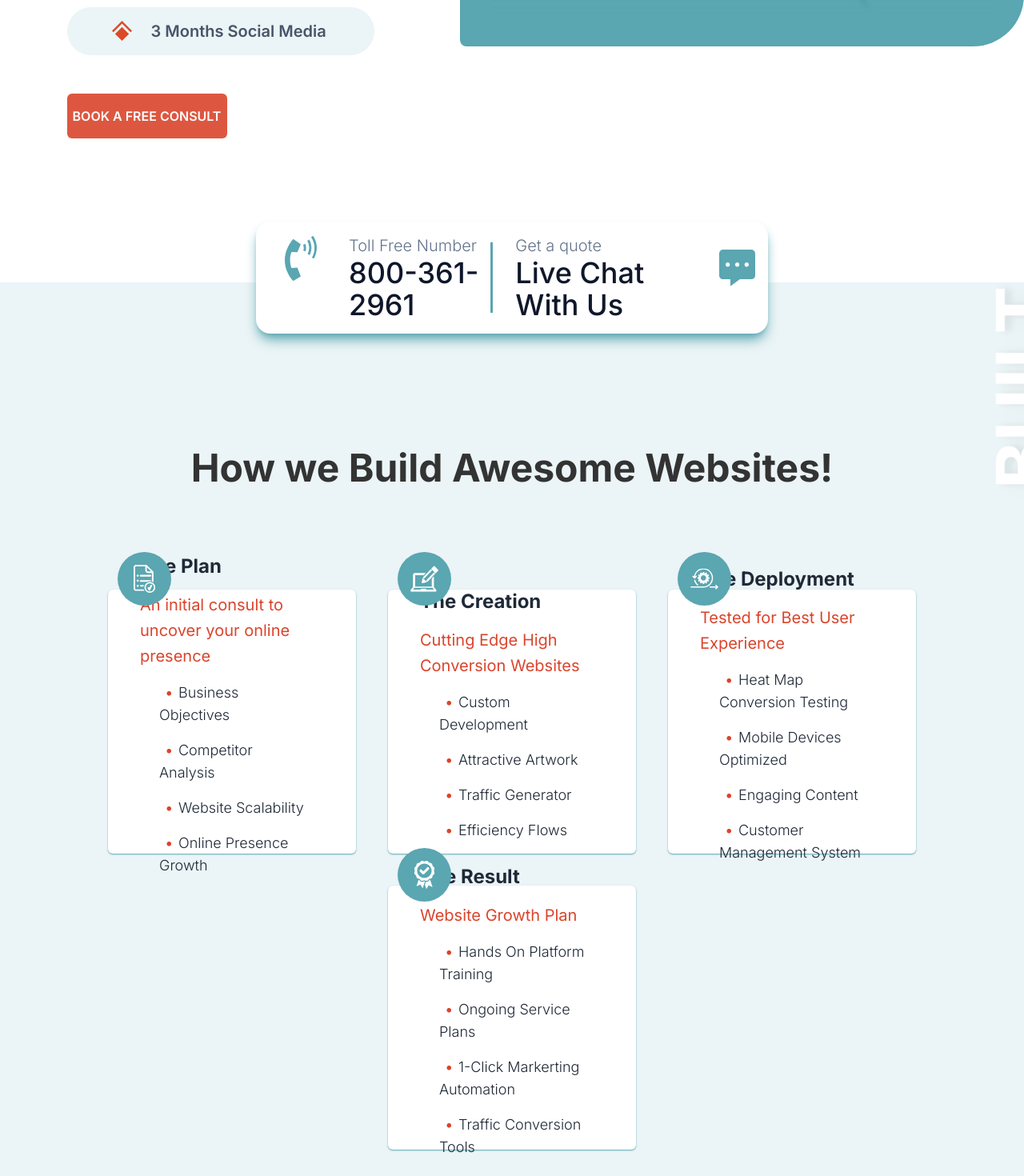
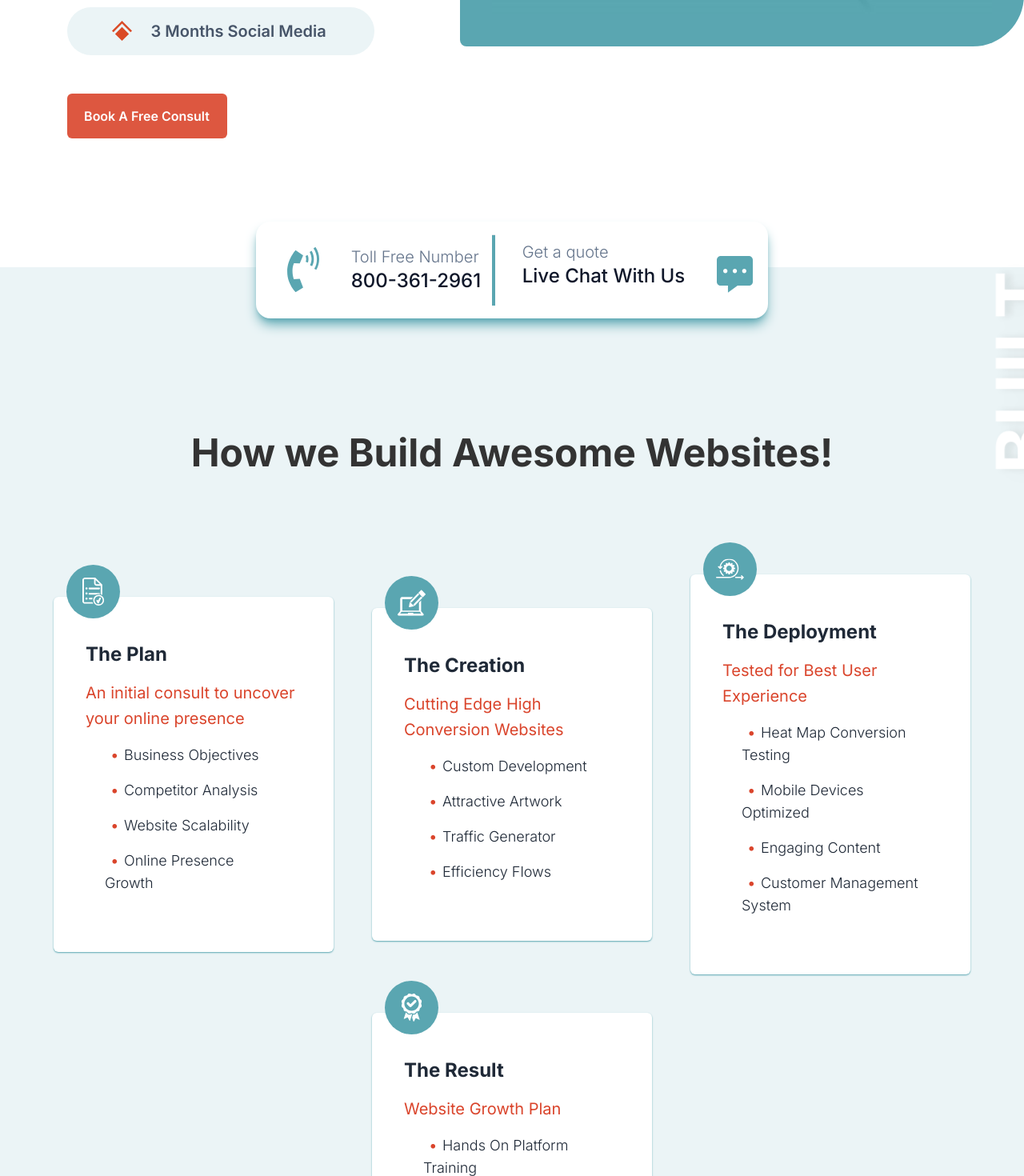
Before and after one commit to popooladayo/Nanoqode, a React (Vite) app: page / in a window 1280 px wide. Shown: the part 980-2450 px from the top of the page at 80% size. Built offline with nearby package versions, Linux system fonts and the light colour scheme.

Commit message:
Final design tweaks

```diff
--- a/src/Components/Card.jsx
+++ b/src/Components/Card.jsx
@@ -1,10 +1,9 @@
 import React from "react";
-import { PageIcon } from "./SVGs";
 
 const Card = ({ Icon, title, text, list }) => {
     return (
-        <div className="h-[330px] w-[310px] bg-white shadow-sm shadow-light-blue rounded-md flex items-center relative group hover:scale-[1.05] hover:-translate-y-6 hover:bg-deep-orange transition duration-700 ease-in-out cursor-pointer">
-            <div className="absolute top-[-2.9rem] left-3 bg-[#5AA6B1] p-4 rounded-full">
+        <div className="max-w-[350px] bg-white shadow-sm shadow-light-blue rounded-md flex items-center relative group hover:scale-[1.05] hover:-translate-y-6 hover:bg-deep-orange transition duration-700 ease-in-out cursor-pointer">
+            <div className="absolute top-[-2.5rem] left-[1rem] bg-[#5AA6B1] p-4 rounded-full">
                 <Icon />
             </div>
             <div className="text-left p-10 group-hover:text-white">
--- a/src/Components/ClientCard.jsx
+++ b/src/Components/ClientCard.jsx
@@ -4,7 +4,7 @@ import { Stars } from "./SVGs";
 
 const ClientCard = ({ name, title }) => {
     return (
-        <div className="bg-white max-w-lg p-6 text-left space-y-6 drop-shadow-lg rounded-lg relative">
+        <div className="bg-white max-w-md p-6 text-left space-y-6 drop-shadow-lg rounded-lg relative">
             <Stars />
             <p className="font-normal text-sm md:text-[14px] text-slate-600 leading-6">
                 "Lorem ipsum dolor sit amet, consectetur adipiscing elit. Suspendisse varius enim in eros elementum
@@ -15,7 +15,7 @@ const ClientCard = ({ name, title }) => {
                 <p className="font-light text-sm">{title}</p>
             </div>
             <div>
-                <FcGoogle className="w-20 h-20 absolute right-2 bottom-2" />
+                <FcGoogle className="w-16 h-16 absolute right-2 bottom-2" />
             </div>
         </div>
     );
--- a/src/Components/CtaBox.jsx
+++ b/src/Components/CtaBox.jsx
@@ -5,24 +5,24 @@ const CTABox = () => {
     return (
         <div className="lg:flex items-center justify-around rounded-[18px] p-2 md:p-4 max-w-[848px] shadow-lg shadow-light-blue bg-white">
             <div className="flex gap-5 sm:gap-10 pl-5">
-                <div>
+                <div className="hidden lg:block">
                     <Phone />
                 </div>
                 <div className="text-base lg:text-xl font-light text-slate-500 text-left leading-10">
                     <p>Toll Free Number</p>
-                    <p className="text-slate-900 font-medium text-2xl lg:text-4xl leading-[3rem]">800-361-2961</p>
+                    <p className="text-slate-900 font-medium text-xl lg:text-2xl leading-[3rem]">800-361-2961</p>
                 </div>
             </div>
 
             <hr className="w-full h-[6px] lg:h-[89px] lg:w-[.3rem] lg:mx-2  bg-light-blue" />
 
             <div className="flex lg:flex-row-reverse gap-5 sm:gap-10 pl-5">
-                <div className="pt-3">
+                <div className="hidden lg:block pt-3">
                     <Message />
                 </div>
                 <div className="text-base lg:text-xl font-light text-slate-500 text-left leading-10">
                     <p>Get a quote</p>
-                    <p className="text-slate-900 font-medium text-2xl lg:text-4xl leading-[3rem]">Live Chat With Us</p>
+                    <p className="text-slate-900 font-medium text-xl lg:text-2xl leading-[3rem]">Live Chat With Us</p>
                 </div>
             </div>
         </div>
--- a/src/Components/NavbarD.jsx
+++ b/src/Components/NavbarD.jsx
@@ -61,7 +61,7 @@ const Navbar = () => {
                             <li>
                                 <a>Home</a>
                             </li>
-                            <li tabIndex={0}>
+                            <li tabIndex={1}>
                                 <a>
                                     Website
                                     <svg
@@ -83,7 +83,7 @@ const Navbar = () => {
                                     </li>
                                 </ul>
                             </li>
-                            <li tabIndex={0}>
+                            <li tabIndex={2}>
                                 <a>
                                     Marketing
                                     <svg
--- a/src/Components/PortfolioCard.jsx
+++ b/src/Components/PortfolioCard.jsx
@@ -3,7 +3,7 @@ import { ArrowRight } from "./SVGs";
 
 const PortfolioCard = ({ PortImage, title, text }) => {
     return (
-        <div className=" bg-white max-w-[25rem] p-4 rounded-md drop-shadow-xl ring-1 space-y-10">
+        <div className=" bg-white max-w-[22rem] p-4 rounded-md drop-shadow-xl ring-1 space-y-6">
             <div className="px-2">
                 <img src={PortImage} alt="Portfolio Image" />
             </div>
--- /dev/null
+++ b/src/Components/index.js
@@ -0,0 +1 @@
+export {default as Button} from "./Button"
--- a/src/index.css
+++ b/src/index.css
@@ -2,11 +2,24 @@
 @tailwind components;
 @tailwind utilities;
 
+
 @layer base {
     body {
+        scrollbar-width: thin;
+        scrollbar-color: #90a4ae;
         @apply font-inter bg-white;
     }
-
+body::-webkit-scrollbar {
+    width: 11px
+}
+body::-webkit-scrollbar-track {
+    background: #cfd8dc;
+}
+body::-webkit-scrollbar-thumb {
+background-color: #90a4ae;
+border-radius: 6px;
+border: 3px solid #cfd8dc;
+}
     li {
         @apply px-6;
     }
--- a/src/pages/WebDesign.jsx
+++ b/src/pages/WebDesign.jsx
@@ -38,13 +38,13 @@ const WebDesign = () => {
                             <p className="font-sm lg:font-normal text-xl xl:text-3xl">
                                 Stand out and generate more leads. <br /> Custom Websites Starting at $999*
                             </p>
-                            <div className="space-y-6">
+                            <div className="space-y-6 px-4 sm:px-0">
                                 {pillLists.map((pill, index) => (
                                     <Pill text={pill} key={index} />
                                 ))}
                             </div>
                             <div className="flex flex-col items-center lg:items-start">
-                                <Button colour="deep-orange">BOOK A FREE CONSULT</Button>
+                                <Button colour="deep-orange">Book a free Consult</Button>
                             </div>
                         </div>
 
@@ -68,7 +68,7 @@ const WebDesign = () => {
                     <h1 className="font-semibold lg:font-bold text-4xl text-center lg:text-5xl text-[#333] mt-[12rem] lg:mt-40">
                         How we Build Awesome Websites!
                     </h1>
-                    <div className="flex gap-[8rem] lg:gap-10 flex-wrap justify-center items-center">
+                    <div className="flex gap-[8rem] lg:gap-12 flex-wrap justify-center items-center">
                         {cardData?.map((card, index) => (
                             <div key={index} className="relative group">
                                 <Card title={card.title} text={card.text} list={card.list} Icon={card.icon} />
@@ -98,11 +98,11 @@ const WebDesign = () => {
                     </div>
 
                     <div className="flex flex-row-reverse lg:justify-around items-center pb-10">
-                        <div className="hidden lg:block p-3 bg-light-grey rounded-full -mt-40">
+                        <div className="hidden lg:block p-3 bg-light-grey rounded-full -mt-20">
                             <img
                                 src={featureImage}
                                 alt="feature-image"
-                                className="w-[500px] h-[650px] rounded-full object-cover"
+                                className="w-[450px] h-[700px] rounded-full object-cover"
                             />
                         </div>
                         <div className="flex gap-16 lg:gap-10 flex-col lg:max-w-[40%] sm:max-w-[80%] mx-auto lg:m-0 py-10 lg:px-4">
@@ -118,12 +118,12 @@ const WebDesign = () => {
                     </span>
                     <div className="text-center">
                         <h1 className="text-xl font-semibold capitalize text=[#333] leading-[3]">Portfolio</h1>
-                        <p className="font-bold text-3xl lg:text-5xl py-3 border-b-4 border-deep-orange">
+                        <p className="font-bold text-3xl lg:text-5xl py-3 md:border-b-4 border-deep-orange ">
                             Our Award-Winning Website Portfolio
                         </p>
                     </div>
                     <div className="md:px-[6rem]">
-                        <div className="flex flex-wrap justify-center gap-10">
+                        <div className="flex flex-wrap justify-center gap-10 px-10 sm:px-0">
                             {PortfolioData?.map((port, index) => (
                                 <PortfolioCard key={index} PortImage={port.image} title={port.title} text={port.text} />
                             ))}
@@ -133,17 +133,17 @@ const WebDesign = () => {
                         <Button colour="light-blue">See All Portfolio</Button>
                     </div>
                 </section>
-                <section className="p-20">
+                <section className="py-20">
                     <div className="lg:max-w-[80%] m-auto">
                         <div className="text-center">
                             <h1 className="font-semibold text-base lg:text-xl uppercase mt-10">our design language</h1>
-                            <p className="font-bold text-3xl lg:text-5xl mt-5 mb-28">A Focus on Design + Fuction</p>
+                            <p className="font-bold text-3xl lg:text-5xl mt-5 mb-10 lg:mb-28">A Focus on Design + Fuction</p>
                         </div>
-                        <div className="flex justify-center items-center lg:p-20">
-                            <div className="hidden xl:block xl:max-w-[40%] p-2 bg-[#9AB8BB]">
+                        <div className="flex justify-center items-center p-4 lg:p-20">
+                            <div className="hidden xl:block w-[80rem] p-2 rounded bg-[#9AB8BB]">
                                 <img src={ReplaceGif} alt="gif" className="object-cover" />
                             </div>
-                            <div className="bg-[#e9e9e9] p-10 font-[400] text-sm lg:text-lg max-w-lg h-fit space-y-6 rounded-md xl:-ml-16 xl:-mt-32">
+                            <div className="bg-[#e9e9e9] p-4 lg:p-10 font-[400] text-sm lg:text-lg h-fit space-y-6 rounded-md max-w-md xl:-ml-16 xl:-mt-40">
                                 <p>
                                     Create and maintain inclusive and high-quality content, protecting your brand
                                     reputation and reducing the risk of compliance lawsuits and fines.
@@ -152,7 +152,7 @@ const WebDesign = () => {
                                     Identify, prioritize, and implement the most impactful content optimizations so you
                                     can craft truly impactful, and engaging, customer experiences.
                                 </p>
-                                <Button colour="light-blue">BOOK A FREE CONSULT</Button>
+                                <Button colour="light-blue">Book a free consult</Button>
                             </div>
                         </div>
                     </div>
@@ -171,7 +171,7 @@ const WebDesign = () => {
                             Why Our Clients ❤️ us
                         </p>
                     </div>
-                    <div className="flex flex-wrap justify-around items-center max-w-[85%] mx-auto gap-20 md:gap-10">
+                    <div className="flex flex-col lg:flex-row justify-around items-center max-w-[85%] mx-auto gap-20 md:gap-10">
                         {clientData?.map(({ name, title }, index) => (
                             <ClientCard name={name} title={title} key={index} />
                         ))}
@@ -181,7 +181,7 @@ const WebDesign = () => {
                     </div>
                 </section>
                 <section className="py-28">
-                    <div className="max-w-[90%] lg:max-w-[75%] mx-auto text-center md:text-left flex flex-wrap justify-center md:justify-between items-center gap-10 bg-image p-20 rounded-md">
+                    <div className="max-w-[90%] lg:max-w-[75%] mx-auto md:text-left flex flex-wrap justify-center md:justify-between items-center gap-10 bg-image p-20 rounded-md">
                         <div>
                             <h1 className="font-bold md:text-[24px] xl:text-[32px] text-white leading-snug">
                                 <span className="border-t-[4px] border-deep-orange pt-3"> Convinced </span> yet? Let's
```
Also changed, not shown: src/Components/Footer.jsx (+4 -4 lines).
